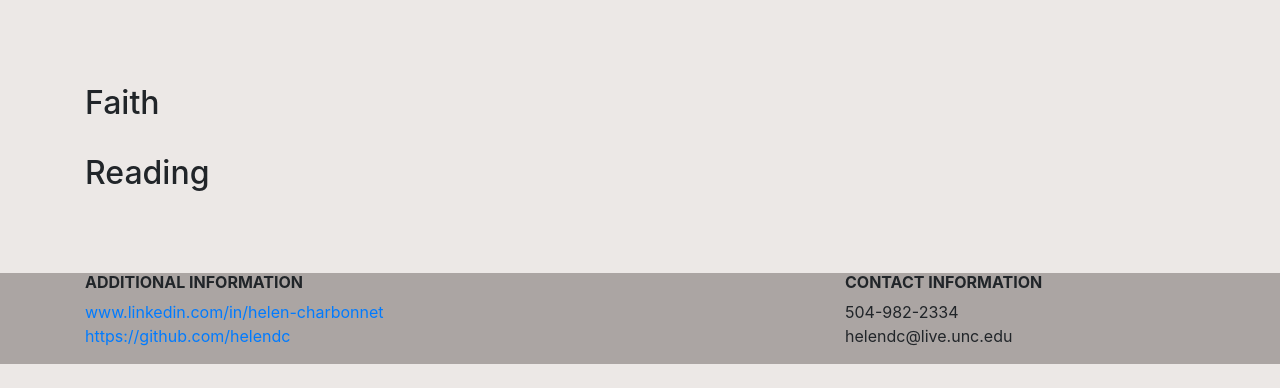
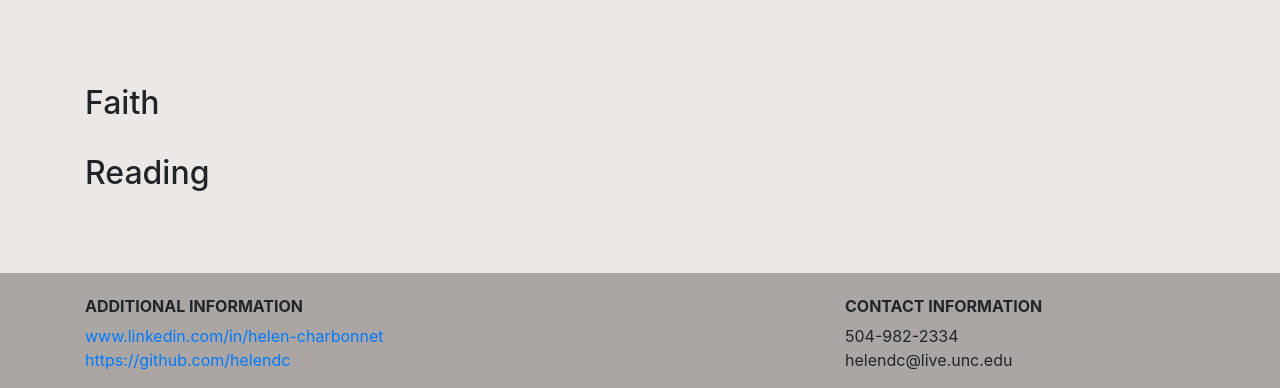
Before and after one commit to helendc/PeronsalWebsite, a plain HTML site: page extra.html in a window 1280 px wide. Shown: the part 7758-8146 px from the top of the page. Before the commit the page ends 8122 px from the top, so only its background shows below. Drawn offline with nearby package versions, Linux system fonts and the light colour scheme; a small style sheet from the web is missing.

Commit message:
footer update

```diff
--- a/extra.html
+++ b/extra.html
@@ -120,18 +120,21 @@
 
     <footer class="footer">
         <div class="container">
-            <div class="row"><br>
+            <div class="row">
                 <div class="col-lg-8 col-md-8 col-sm-12">
+                    <br>
                     <h6 class="text-uppercase font-weight-bold">Additional Information</h6>
                     <p><a href="www.linkedin.com/in/helen-charbonne">www.linkedin.com/in/helen-charbonnet</a>
                     <br/><a href="https://github.com/helendc">https://github.com/helendc</a>
                     <br/></p>
                 </div>
                 <div class="col-lg-4 col-md-4 col-sm-12">
+                    <br>
                     <h6 class="text-uppercase font-weight-bold">Contact Information</h6>
                     <p>504-982-2334
                     <br/>helendc@live.unc.edu
                     <br/></p>
+                </div>
             </div>
         </div>
     </footer>
```
Also changed, not shown: experience.html (+3 -1 lines), home.html (+3 -1 lines), projects.html (+3 -1 lines), template.html (+3 -1 lines). Lines whose indentation alone changed are shown as unchanged.
